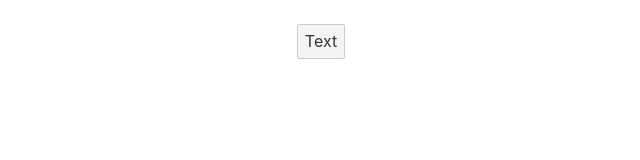
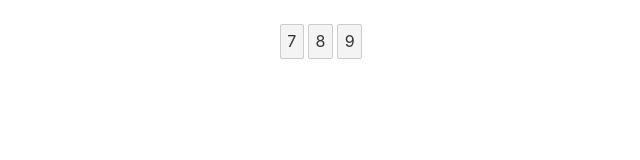
Before and after one commit to Andreas-Ziegler22/calculator-svelte, a Svelte app in the folder Calculator-Svelte/: page / in a window 1280 px wide. Shown: the top 160 px of the page, without its empty margins (319-959 px from the left). Built offline with nearby package versions, Linux system fonts and the light colour scheme.

Commit message:
property to component

```diff
--- a/Calculator-Svelte/src/App.svelte
+++ b/Calculator-Svelte/src/App.svelte
@@ -5,7 +5,9 @@
 </script>
 
 <main>
-	<Button/>
+	<Button text = "7"/>
+	<Button text = "8"/>
+	<Button text = "9"/>
 </main>
 
 <style>
--- a/Calculator-Svelte/src/components/button.svelte
+++ b/Calculator-Svelte/src/components/button.svelte
@@ -1,10 +1,10 @@
 <script lang="ts">
-
+export let text = ''
 </script>
 
 <button class="button">
 
-Text
+{text}
 </button>
 
 
```
